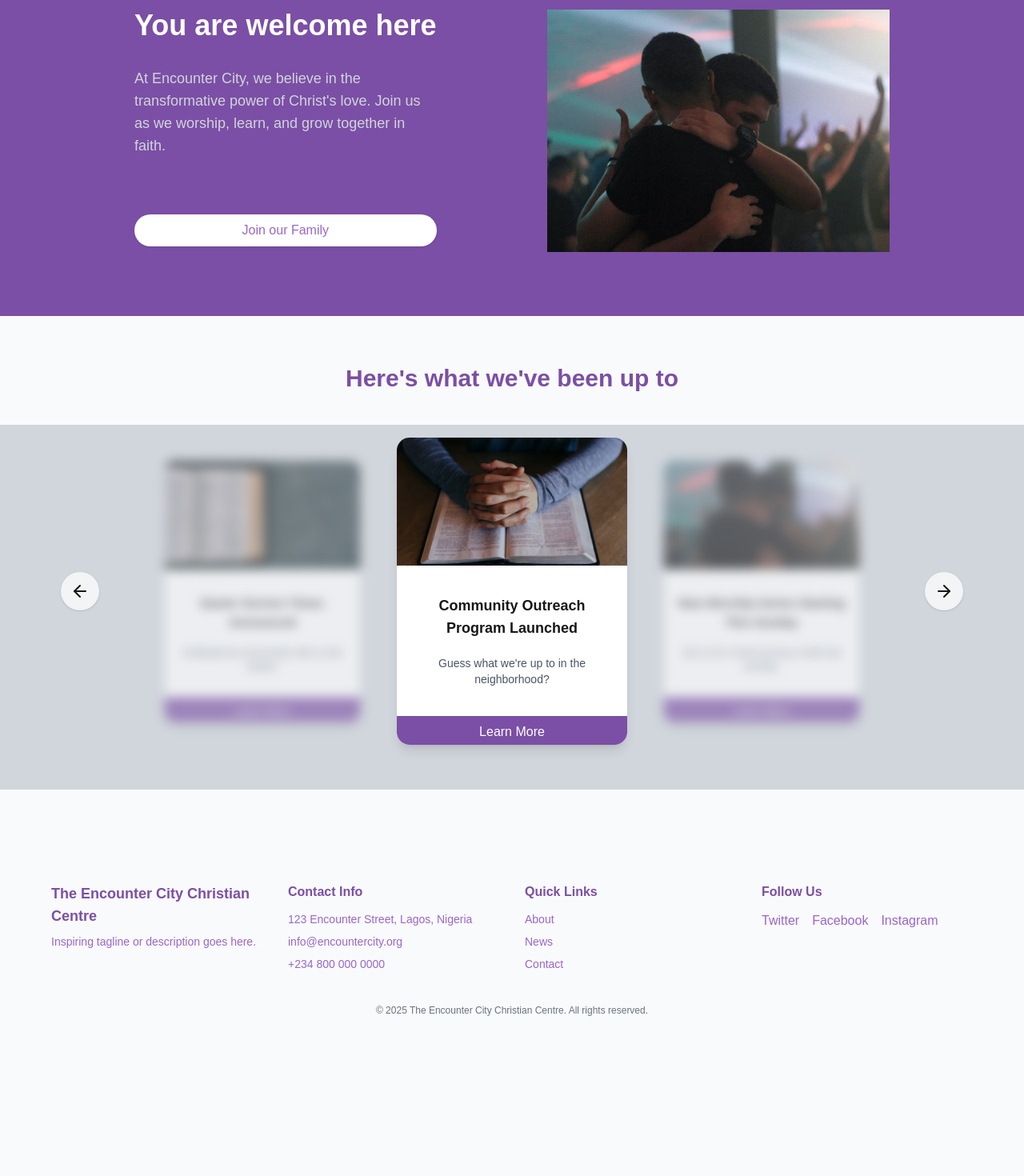
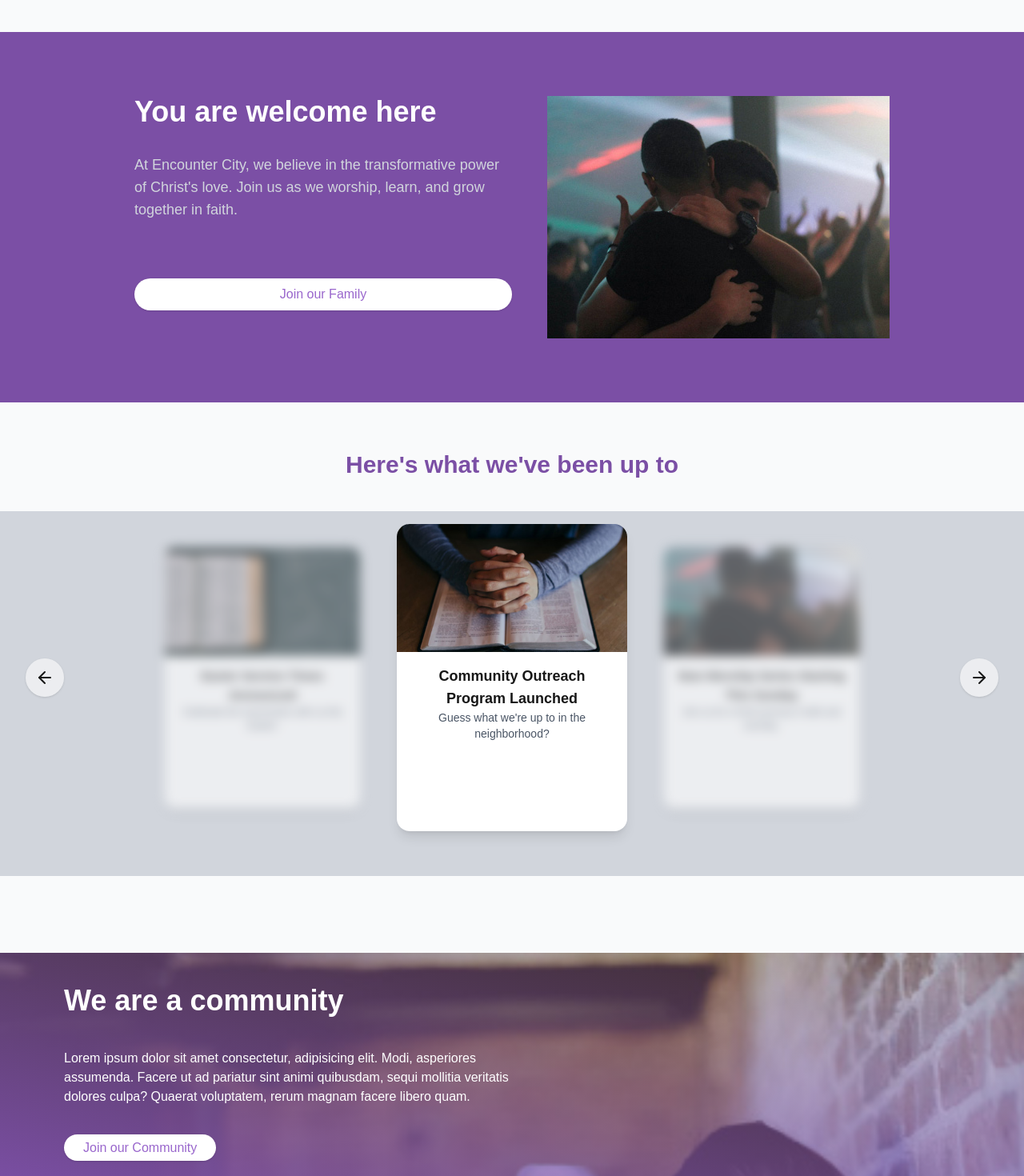
Before and after one commit to cptcode123/Encounter-City, a Next.js app: page / in a window 1280 px wide. Shown: the part 940-2410 px from the top of the page at 80% size. Before the commit the page ends 2231 px from the top, so only its background shows below. Built offline with nearby package versions, Linux system fonts and the light colour scheme.

Commit message:
added responsiveness to the landing page, and reworked the header

```diff
--- a/src/app/page.tsx
+++ b/src/app/page.tsx
@@ -7,6 +7,7 @@ import { title } from "process";
 import Button from "@/components/ui/Button";
 import NewsCarousel from "@/components/ui/NewsCarousel";
 import { churchNews } from '@/components/news'
+import { HeartHandshake } from "lucide-react";
 
 export default function Home() {
   return (
@@ -28,14 +29,14 @@ export default function Home() {
     }]} />
 
       {/* About Us section with CTA leading to about us page */}
-      <section id="about-section" className="w-full bg-primary-dark bg-fixed py-20">
-        <div className="w-[80%] flex flex-row gap-7 justify-between mx-auto px-10">
-          <div className="flex flex-col gap-8 w-[40%]">
+      <section id="about-section" className="w-full bg-primary-dark bg-fixed py-20 mt-30">
+        <div className="w-[80%] flex flex-col md:flex-row gap-7 justify-between mx-auto px-10 min-w-48">
+          <div className="flex flex-col gap-8 w-full md:w-[50%] order-2" >
             <h1 className="text-4xl font-bold text-white"> You are welcome here</h1>
             <p className="text-lg text-gray-300 text-wrap mb-10">At Encounter City, we believe in the transformative power of Christ's love. Join us as we worship, learn, and grow together in faith.</p>
             <Button text="Join our Family" href="/member"/>
           </div>
-          <div>
+          <div className="order-1 md:order-2">
             <img src="/rect-img-6.jpg" alt="" />
           </div>
         </div>
@@ -46,15 +47,37 @@ export default function Home() {
       <section className="w-full flex flex-col  text-center py-4 pt-10">
         <h1 className="mt-5 text-3xl font-bold text-primary-dark"> Here's what we've been up to</h1>
 
-        <div className="w-full mx-auto my-10 bg-gray-300 pb-10 ">
+        <div className="w-full mx-auto my-10 bg-gray-300 pb-10">
           <NewsCarousel cards={churchNews} />
         </div>
 
       </section>
 
       {/* Community section leading to member page */}
+      <section className=" relative w-full flex text-white py-10 pt-10 bg-[url(/rect-img-1.jpg)] bg-fixed bg-cover my-10 z-0">
+
+      {/* Overlay */}
+      <div className="absolute inset-0 bg-gradient-to-tr from-primary-dark to-transparent pointer-events-none"/>
+
+      {/* Content */}
+        <div className="relative flex flex-col gap-10 w-full text-center md:text-left md:w-[60%] px-20">
+
+          <h1 className="text-4xl font-bold">We are a community </h1>
+
+          <p className="w-[95%]">Lorem ipsum dolor sit amet consectetur, adipisicing elit. Modi, asperiores assumenda. Facere ut ad pariatur sint animi quibusdam, sequi mollitia veritatis dolores culpa? Quaerat voluptatem, rerum magnam facere libero quam.</p>
+
+          <div className=" md:align-left md:w-[30%]"><Button text="Join our Community" href="/member" /></div>
+
+        </div>
+
+
+      </section>
 
       {/* Counselling section with CTA button leading to contact page */}
+      <section className="w-full mt-20 bg-gray-300">
+
+
+      </section>
 
       {/* Leaders section with cta leading to leaders page */}
 
--- a/src/components/layout/Header.tsx
+++ b/src/components/layout/Header.tsx
@@ -31,11 +31,6 @@ const Header = () => {
         <Link href="/give" className="hover:text-secondary-dark">Give</Link>
 
       </nav>
-
-      {/* CTA Button */}
-      <div className="hidden lg:flex gap-5 ml-5 -mr-3">
-        <Button text="Request a Prayer" inverted href="/contact"/>
-      </div>
 
        {/*Menu Button */}
           <button
--- a/src/components/ui/NewsCarousel.tsx
+++ b/src/components/ui/NewsCarousel.tsx
@@ -22,30 +22,61 @@ export default function NewsCarousel({ cards }: Props) {
   const prev = () => setIndex((i) => (i - 1 + cards.length) % cards.length);
   const next = () => setIndex((i) => (i + 1) % cards.length);
 
-  // get visible cards (left, center, right)
-  const visible = [
+  // visible cards
+  const visibleDesktop = [
     cards[(index - 1 + cards.length) % cards.length], // left
     cards[index], // center
     cards[(index + 1) % cards.length], // right
   ];
+  const visibleMobile = [cards[index]];
 
   return (
-    <div className="relative w-[80%]  mx-auto flex flex-row items-center justify-center gap-15">
-
-        {/* Previous button */}
+    <div className="relative w-full flex items-center justify-center">
+      {/* Left Button */}
       <button
         onClick={prev}
-          className="p-3 rounded-full bg-gray-100 hover:bg-gray-200 shadow order-1"
+        className="absolute left-2 md:left-8 z-20 p-2 md:p-3 rounded-full bg-gray-100/80 hover:bg-gray-200 shadow"
       >
-          <ArrowLeft />
+        <ArrowLeft className="w-5 h-5 md:w-6 md:h-6" />
       </button>
 
-      {/* Card row */}
-      <div className="flex items-center justify-between space-x-6 h-[26rem] order-2">
-        {visible.map((card, i) => {
+      {/* Cards */}
+      <div className="flex items-center justify-center space-x-0 md:space-x-6 h-[22rem] md:h-[26rem] w-full px-10 md:px-20">
+        {/* Mobile: 1 card */}
+        <div className="block md:hidden w-full flex justify-center">
+          {visibleMobile.map((card) => (
+            <motion.div
+              key={card.id}
+              initial={{ scale: 0.9, opacity: 0 }}
+              animate={{ scale: 1, opacity: 1 }}
+              transition={{ duration: 0.4 }}
+              className="rounded-2xl shadow-lg bg-white w-64 h-80 overflow-hidden"
+              whileHover={{ scale: 1.05 }}
+            >
+              <img
+                src={card.image}
+                alt={card.title}
+                className="w-full h-40 object-cover"
+              />
+              <div className="p-4">
+                <h3 className="font-bold text-lg">{card.title}</h3>
+                <p className="text-sm text-gray-600 line-clamp-3">
+                  {card.excerpt}
+                </p>
+              </div>
+              <a href={`/blog/${card.slug}`} className="absolute inset-0"></a>
+            </motion.div>
+          ))}
+        </div>
+
+        {/* Desktop: 3 cards */}
+        <div className="hidden md:flex items-center justify-center space-x-6">
+          {visibleDesktop.map((card, i) => {
             const isCenter = i === 1;
             const scale = isCenter ? 1 : 0.85;
-          const blur = isCenter ? "blur-none opacity-100" : "blur-sm opacity-60";
+            const blur = isCenter
+              ? "blur-none opacity-100"
+              : "blur-sm opacity-60";
             const zIndex = isCenter ? 10 : 5;
 
             return (
@@ -55,31 +86,33 @@ export default function NewsCarousel({ cards }: Props) {
                 animate={{ scale, opacity: isCenter ? 1 : 0.6 }}
                 transition={{ duration: 0.4 }}
                 style={{ zIndex }}
-              className={`rounded-2xl shadow-lg bg-white w-72 h-96 overflow-hidden transform ${blur} flex flex-col gap-5`}
+                className={`rounded-2xl shadow-lg bg-white w-56 h-80 md:w-72 md:h-96 overflow-hidden transform ${blur}`}
                 whileHover={{ scale: isCenter ? 1.05 : 0.9 }}
               >
                 <img
                   src={card.image}
                   alt={card.title}
-                className="w-full h-40 object-cover"
+                  className="w-full h-32 md:h-40 object-cover"
                 />
                 <div className="p-4">
-                <h3 className="font-bold text-lg mb-5">{card.title}</h3>
-                <p className="text-sm text-gray-600">{card.excerpt}</p>
+                  <h3 className="font-bold text-lg">{card.title}</h3>
+                  <p className="text-sm text-gray-600 line-clamp-3">
+                    {card.excerpt}
+                  </p>
                 </div>
-              <a href={`/blog/${card.slug}`} className="bg-primary-dark text-white py-2 px-4 w-full"> Learn More</a>
+                <a href={`/blog/${card.slug}`} className="absolute inset-0"></a>
               </motion.div>
             );
           })}
         </div>
+      </div>
 
-      {/* Controls */}
-
+      {/* Right Button */}
       <button
         onClick={next}
-          className="p-3 rounded-full bg-gray-100 hover:bg-gray-200 shadow order-3"
+        className="absolute right-2 md:right-8 z-20 p-2 md:p-3 rounded-full bg-gray-100/80 hover:bg-gray-200 shadow"
       >
-          <ArrowRight />
+        <ArrowRight className="w-5 h-5 md:w-6 md:h-6" />
       </button>
     </div>
   );
```
Lines whose indentation alone changed are shown as unchanged.
